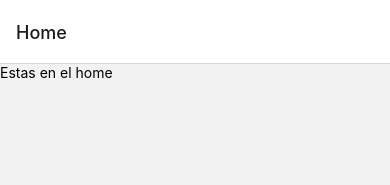
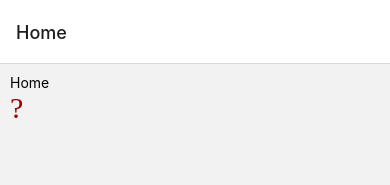
Before and after one commit to VazquezAlex/PokemonAPI, a React Native app: screen /Home in a window 390 px wide. Shown: the top 185 px of the page. Built offline with nearby package versions, Linux system fonts and the light colour scheme.

Commit message:
Instalación del paquete

```diff
--- a/package.json
+++ b/package.json
@@ -16,7 +16,8 @@
     "react": "17.0.2",
     "react-native": "0.67.1",
     "react-native-safe-area-context": "^3.3.2",
-    "react-native-screens": "^3.10.2"
+    "react-native-screens": "^3.10.2",
+    "react-native-vector-icons": "^9.1.0"
   },
   "devDependencies": {
     "@babel/core": "^7.12.9",
--- a/src/screens/HomeScreen.js
+++ b/src/screens/HomeScreen.js
@@ -1,10 +1,13 @@
 import { View, Text } from 'react-native';
 import React from 'react';
 
+import Icon from 'react-native-vector-icons/Ionicons';
+
 const HomeScreen = () => {
     return (
-        <View>
-            <Text>Estas en el home</Text>
+        <View style = {{ padding: 10 }}>
+            <Text>Home</Text>
+            <Icon name = "accessibility-outline" size = {30} color = "#900" />
         </View>
     );
 };
```
Also changed, not shown: 2 other files (tests, documents, lock files or other folders).
